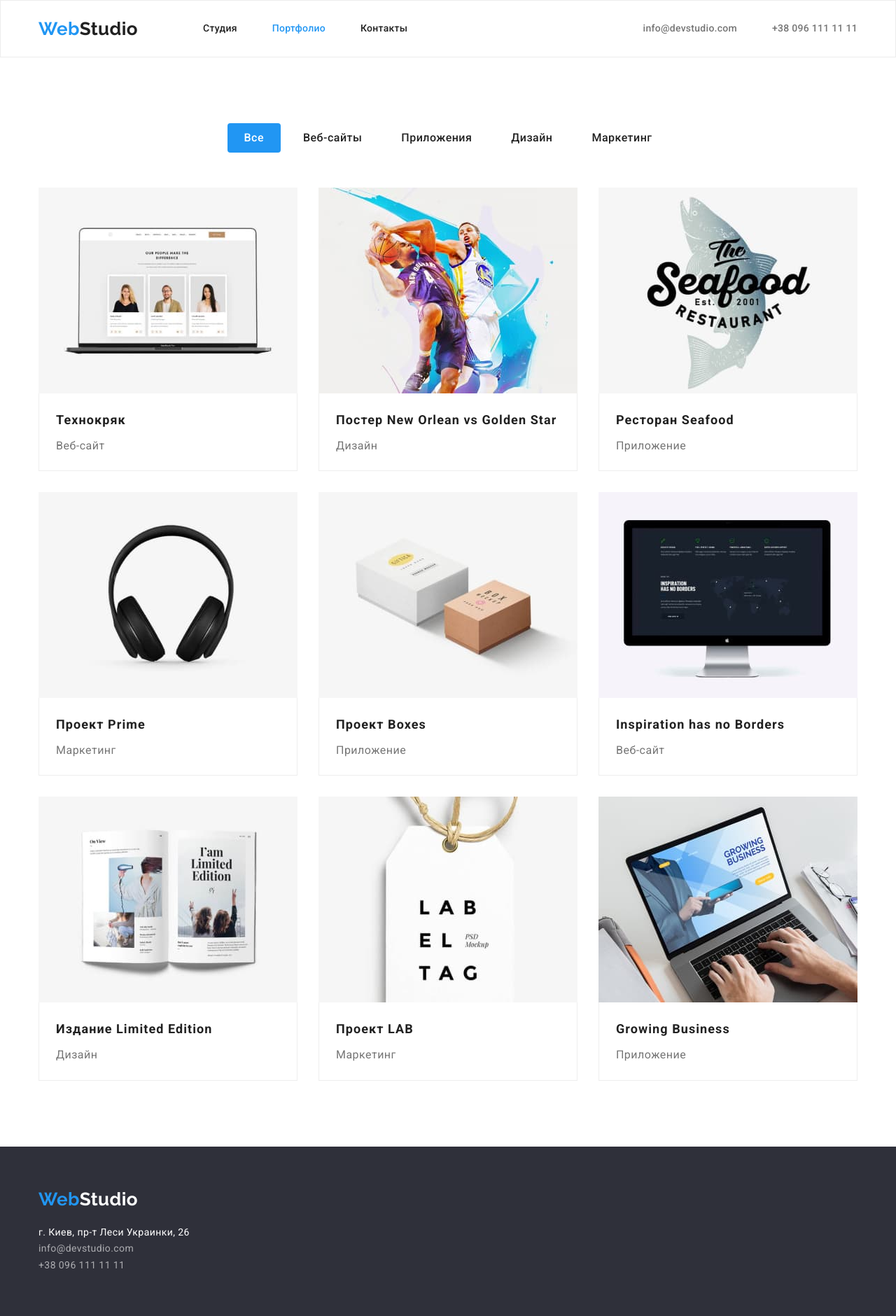
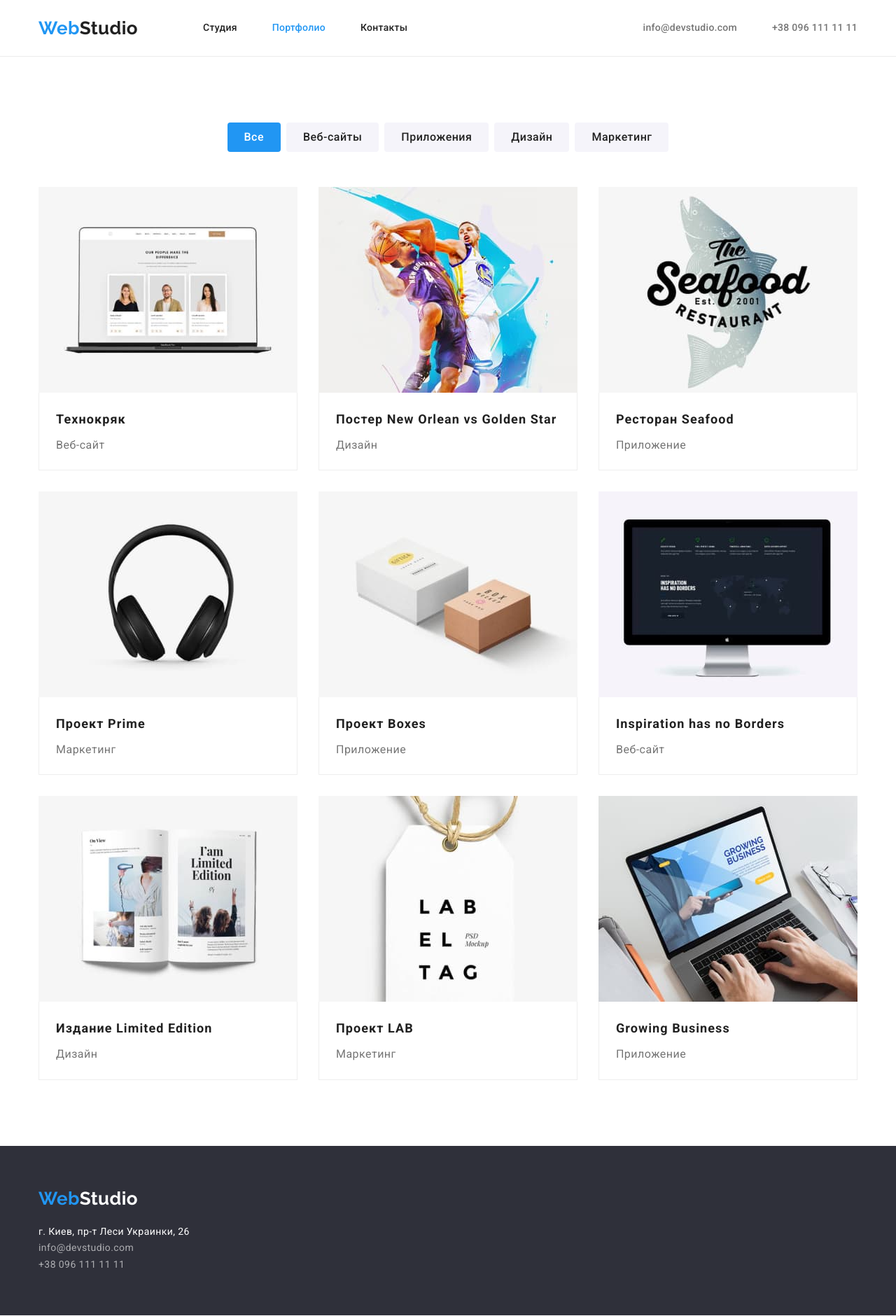
Before and after one commit to MaxRohivskyi/goit-markup-hw-03, a plain HTML site: page portfolio.html in a window 1280 px wide. Shown: the whole page at 70% size. Drawn offline with nearby package versions, Linux system fonts and the light colour scheme.

Commit message:
Додає стилі позиціонування

```diff
--- a/css/styles.css
+++ b/css/styles.css
@@ -63,7 +63,7 @@ img {
 /* page-header */
 
 .page-header {
-  border: 1px solid #ececec;
+  border-bottom: 1px solid #ececec;
 }
 
 /* logo */
@@ -342,6 +342,7 @@ img {
 
 .workers-cards {
   display: inline-block;
+  background-color: var(--primary-white-color);
   border-radius: 0px 0px 4px 4px;
 
   box-shadow: 0px 1px 3px rgba(0, 0, 0, 0.12), 0px 1px 1px rgba(0, 0, 0, 0.14),
@@ -389,10 +390,7 @@ img {
 }
 
 .adress-footer {
-  display: flex;
-  flex-wrap: wrap;
   margin-top: 20px;
-  width: 231px;
 }
 
 .footer-item {
@@ -534,5 +532,5 @@ img {
 
 .button-filter.secondary {
   color: var(--title-text-color);
-  background-color: var(--primary-white-color);
+  background-color: var(--section-background-color);
 }
```
